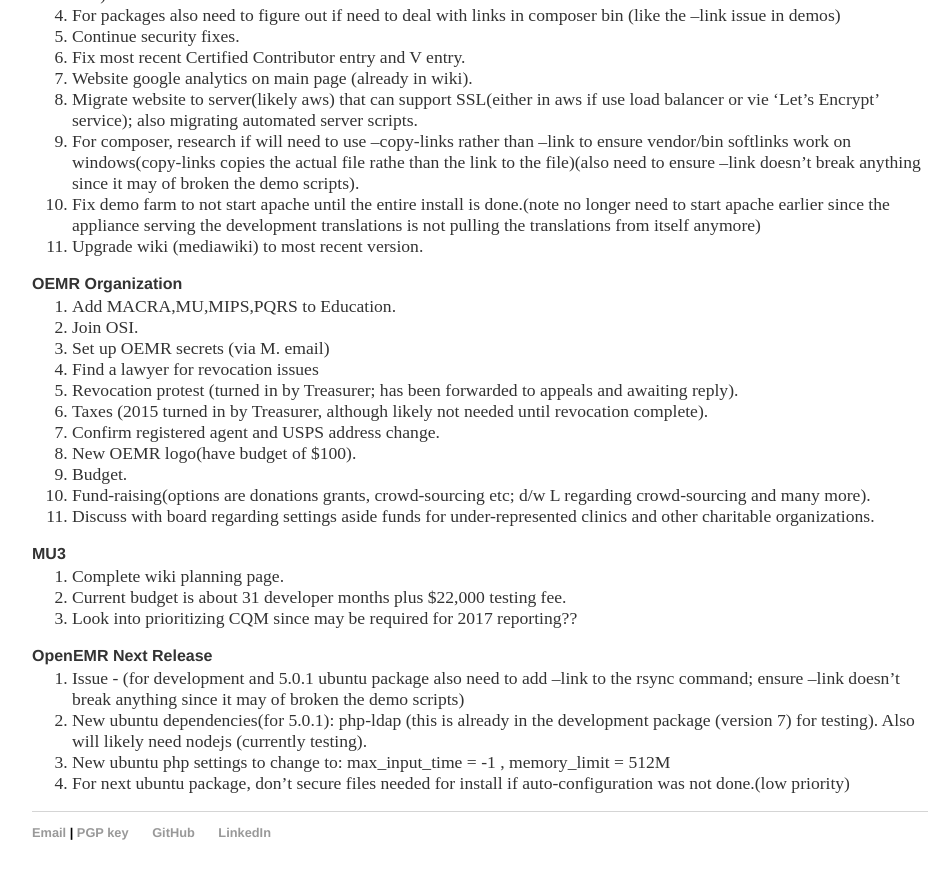
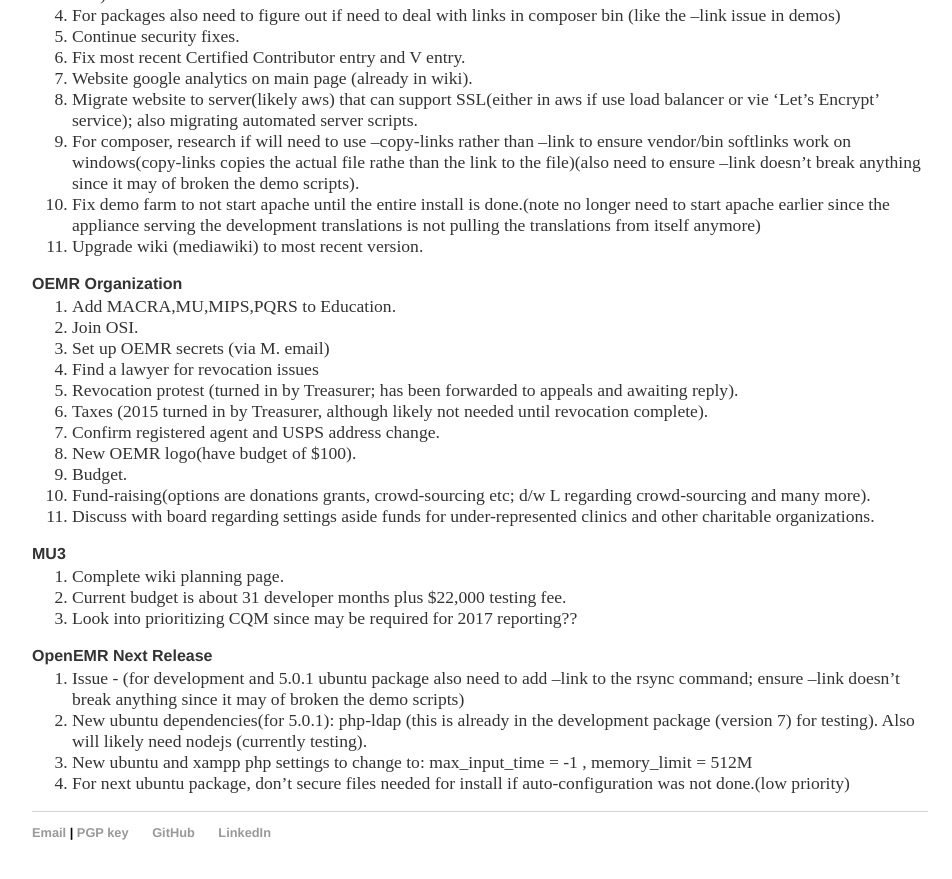
Before and after one commit to bradymiller/bradymiller.github.io, a Jekyll site: the page built from todo/index.md, in a window 1280 px wide and 900 px high, scrolled down 1528 px. Shown: the top 879 px of the window, without its empty margins (160-1112 px from the left). Built offline with Jekyll 4.4.1, drawn with Linux system fonts in a browser that asks for light colours; our own code applies the rules of GitHub Pages for plain Markdown files.

Commit message:
Update index.md

```diff
--- a/todo/index.md
+++ b/todo/index.md
@@ -92,5 +92,5 @@
 ### OpenEMR Next Release
 1. Issue - (for development and 5.0.1 ubuntu package also need to add --link to the rsync command; ensure --link doesn't break anything since it may of broken the demo scripts)
 1. New ubuntu dependencies(for 5.0.1): php-ldap (this is already in the development package (version 7) for testing). Also will likely need nodejs (currently testing).
-1. New ubuntu php settings to change to: max_input_time = -1 , memory_limit = 512M
+1. New ubuntu and xampp php settings to change to: max_input_time = -1 , memory_limit = 512M
 1. For next ubuntu package, don't secure files needed for install if auto-configuration was not done.(low priority)
```
